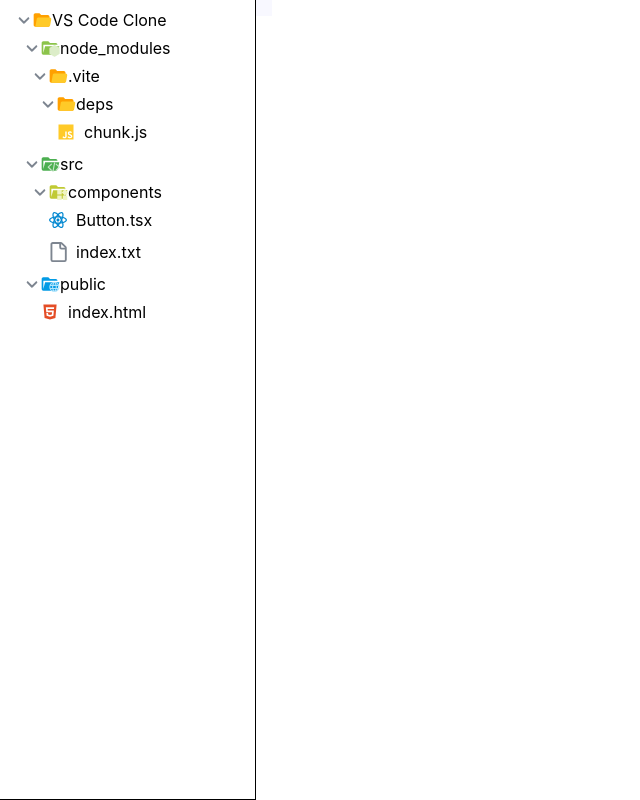
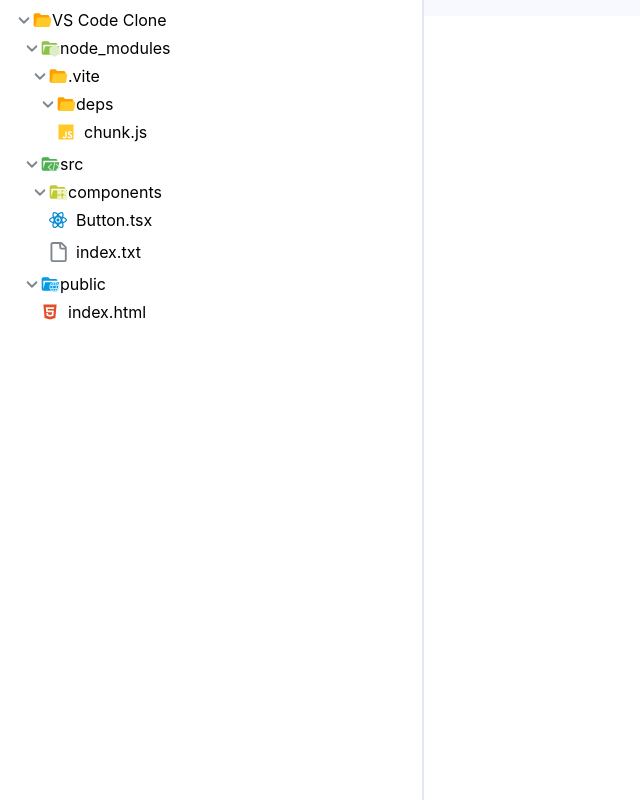
Before and after one commit to mohamedkhairy23/vscode-clone, a React (Vite) app: page / in a window 1280 px wide. Shown: the whole page, without its empty margins (0-640 px from the left). Built offline with nearby package versions, Linux system fonts and the light colour scheme.

Commit message:
resizable panel

```diff
--- a/package.json
+++ b/package.json
@@ -15,6 +15,7 @@
     "react": "^18.2.0",
     "react-dom": "^18.2.0",
     "react-redux": "^9.1.0",
+    "react-resizable-panels": "^2.0.16",
     "react-syntax-highlighter": "^15.5.0",
     "uuid": "^9.0.1"
   },
--- a/src/App.tsx
+++ b/src/App.tsx
@@ -1,15 +1,21 @@
 import OpenedFilesBar from "./components/OpenedFilesBar";
 import RecursiveComponent from "./components/RecursiveComponent";
+import ResizablePanel from "./components/ResizablePanel";
 import { fileTree } from "./data/fileTree";
 
 function App() {
   return (
     <div>
       <div className="flex h-screen">
-        <div className="w-64 border-r border-black p-2 border-b-[1px]">
-          <RecursiveComponent fileTree={fileTree} />
-        </div>
-        <OpenedFilesBar />
+        <ResizablePanel
+          showLeftPanel
+          leftPanel={
+            <div className="w-64 p-2">
+              <RecursiveComponent fileTree={fileTree} />
+            </div>
+          }
+          rightPanel={<OpenedFilesBar />}
+        />
       </div>
     </div>
   );
--- /dev/null
+++ b/src/components/ResizablePanel.tsx
@@ -0,0 +1,38 @@
+import { ReactNode } from "react";
+import { Panel, PanelGroup, PanelResizeHandle } from "react-resizable-panels";
+
+interface IProps {
+  defaultLayout?: number[] | undefined;
+  leftPanel: ReactNode;
+  rightPanel: ReactNode;
+  showLeftPanel: boolean;
+}
+
+const ResizablePanel = ({
+  defaultLayout = [33, 67],
+  leftPanel,
+  rightPanel,
+  showLeftPanel,
+}: IProps) => {
+  const onLayout = (sizes: number[]) => {
+    document.cookie = `react-resizable-panels:layout=${JSON.stringify(sizes)}`;
+  };
+
+  return (
+    <PanelGroup
+      direction="horizontal"
+      onLayout={onLayout}
+      autoSaveId="condition"
+    >
+      {showLeftPanel && (
+        <>
+          <Panel defaultSize={defaultLayout[0]}>{leftPanel}</Panel>
+          <PanelResizeHandle className="border-r-2 border-slate-200" />
+        </>
+      )}
+      <Panel defaultSize={defaultLayout[1]}>{rightPanel}</Panel>
+    </PanelGroup>
+  );
+};
+
+export default ResizablePanel;
```
Also changed, not shown: 1 other file (tests, documents, lock files or other folders).
